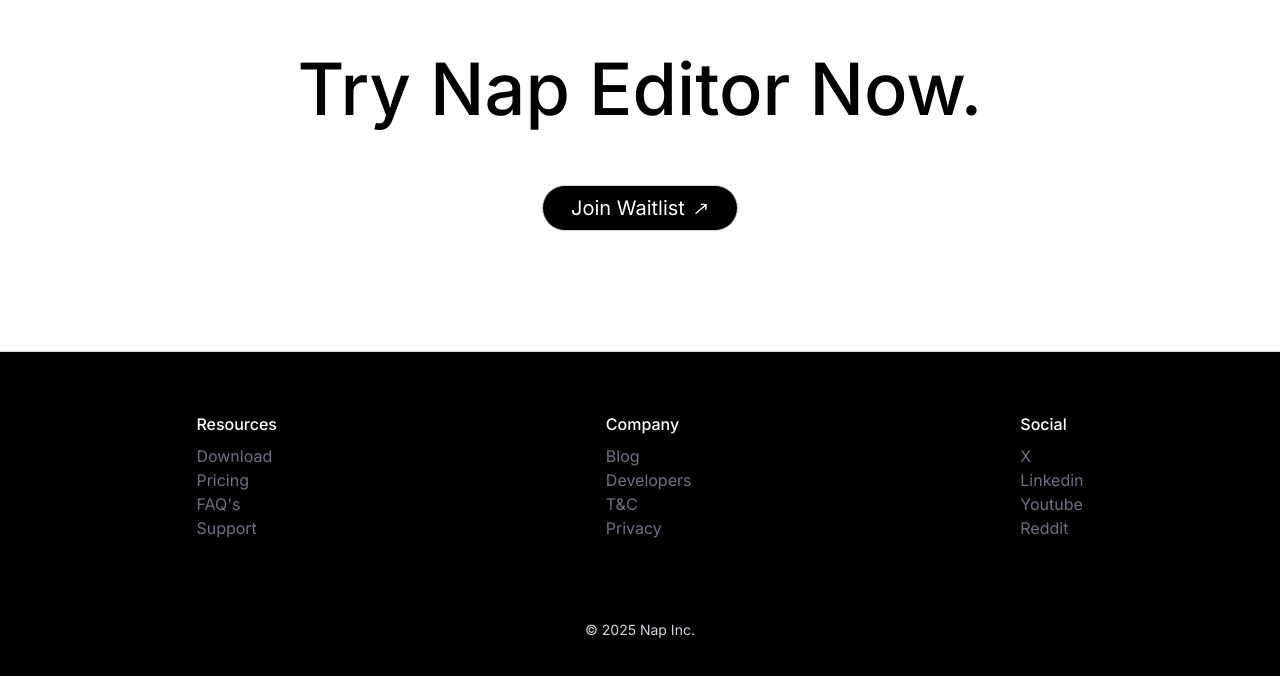
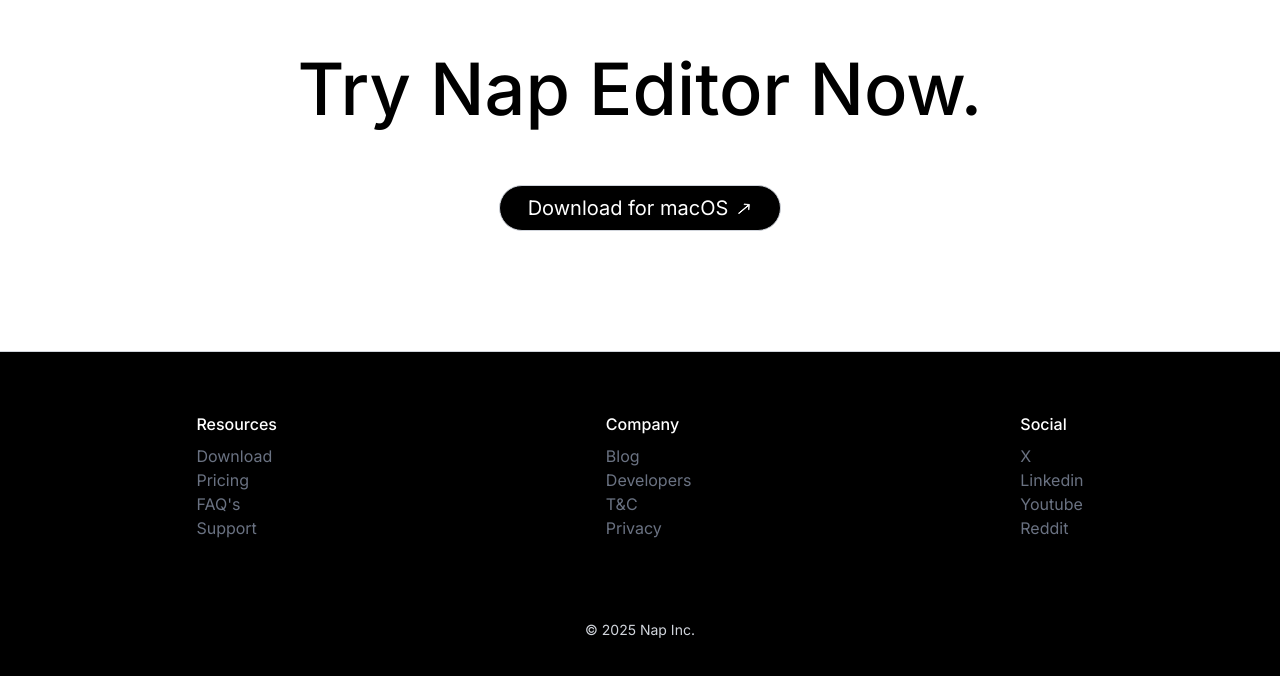
Before and after one commit to farzeenilyaszargar/nap-ide, a Next.js app: page /pricing in a window 1280 px wide. Shown: the part 871-1547 px from the top of the page. Built offline with nearby package versions, Linux system fonts and the light colour scheme; no server answers.

Commit message:
Limit website download CTA/page to macOS release link

```diff
--- a/app/(other pages)/download/page.tsx
+++ b/app/(other pages)/download/page.tsx
@@ -3,6 +3,8 @@ import Header from "@/components/header";
 import Image from "next/image";
 
 export default function DownloadPage() {
+  const macReleasesUrl = "https://github.com/aaravbangsmetal/xMetallic/releases/latest";
+
   return (
     <div className="min-h-screen">
       <Header />
@@ -10,46 +12,23 @@ export default function DownloadPage() {
         <div className="text-center mb-12">
           <h1 className="text-5xl font-bold text-black mb-6">Download Nap Editor</h1>
           <p className="text-xl text-gray-500 max-w-2xl mx-auto">
-            Experience the future of code editing on your preferred platform. Fast, lightweight, and powerful.
+            macOS download is available right now for testing. Windows and Linux builds will be added next.
           </p>
         </div>
 
-        <div className="grid md:grid-cols-3 gap-8 w-full max-w-4xl">
+        <div className="w-full max-w-2xl">
           <div className="bg-gray-50 p-8 rounded-2xl border border-gray-200 flex flex-col items-center text-center hover:border-gray-400 transition-all">
             <Image src="/apple-icon.png" alt="macOS" width={64} height={64} className="mb-6 invert rounded-xl" />
             <h3 className="text-2xl font-bold mb-2 text-black">macOS</h3>
             <p className="text-gray-500 mb-8">macOS 11.0 or later</p>
-            <div className="space-y-3 w-full">
-              <button className="w-full bg-black text-white py-3 rounded-lg font-medium hover:bg-gray-800 transition-colors">
-                Download for Intel
-              </button>
-              <button className="w-full bg-gray-200 text-black py-3 rounded-lg font-medium hover:bg-gray-300 transition-colors">
-                Download for Apple Silicon
-              </button>
-            </div>
-          </div>
-
-          <div className="bg-gray-50 p-8 rounded-2xl border border-gray-200 flex flex-col items-center text-center hover:border-gray-400 transition-all">
-            <Image src="/windows-icon.png" alt="Windows" width={64} height={64} className="mb-6 invert rounded-xl" />
-            <h3 className="text-2xl font-bold mb-2 text-black">Windows</h3>
-            <p className="text-gray-500 mb-8">Windows 10/11 (64-bit)</p>
-            <button className="w-full bg-black text-white py-3 rounded-lg font-medium hover:bg-gray-800 transition-colors mt-auto">
-              Download for Windows
-            </button>
-          </div>
-
-          <div className="bg-gray-50 p-8 rounded-2xl border border-gray-200 flex flex-col items-center text-center hover:border-gray-400 transition-all">
-            <Image src="/linux-icon.png" alt="Linux" width={64} height={64} className="mb-6 invert rounded-xl" />
-            <h3 className="text-2xl font-bold mb-2 text-black">Linux</h3>
-            <p className="text-gray-500 mb-8">Debian, Ubuntu, Fedora</p>
-            <div className="space-y-3 w-full mt-auto">
-              <button className="w-full bg-black text-white py-3 rounded-lg font-medium hover:bg-gray-800 transition-colors">
-                Download .deb
-              </button>
-              <button className="w-full bg-gray-200 text-black py-3 rounded-lg font-medium hover:bg-gray-300 transition-colors">
-                Download .rpm
-              </button>
-            </div>
+            <a
+              href={macReleasesUrl}
+              target="_blank"
+              rel="noopener noreferrer"
+              className="w-full bg-black text-white py-3 rounded-lg font-medium hover:bg-gray-800 transition-colors inline-flex items-center justify-center"
+            >
+              Download for macOS
+            </a>
           </div>
         </div>
       </div>
--- a/components/customDownload.tsx
+++ b/components/customDownload.tsx
@@ -1,34 +1,25 @@
 "use client";
-import { useEffect, useState } from "react";
 import Image from "next/image";
 import Link from "next/link";
 
-
 export default function DownloadButton() {
-  const [os, setOS] = useState("");
-
-  useEffect(() => {
-    const ua = navigator.userAgent.toLowerCase();
-
-    if (ua.includes("mac os") || ua.includes("macintosh")) setOS("mac");
-    else if (ua.includes("windows")) setOS("windows");
-    else if (ua.includes("linux")) setOS("linux");
-  }, []);
-
-  if (!os) return null;
+  const MAC_RELEASES_URL = "https://github.com/aaravbangsmetal/xMetallic/releases/latest";
 
   return (
-    // <Link
-    //   href={os === "mac" ? "/downloads/app.dmg" : os === "windows" ? "/downloads/app.exe" : "/downloads/app.deb"}
-    //   className="border border-gray-300 sm:flex justify-center items-center gap-1 bg-black text-white px-5 py-2 rounded-full text-xl hidden hover:bg-gray-800 transition">
-    //   Download for {os === "mac" ? "macOS" : os.charAt(0).toUpperCase() + os.slice(1)}
-    //   <Image src={"/download.png"} width={20} height={20} alt='download' />
-    // </Link>
-    <Link href="/waitlist"
-      className="border border-gray-300 sm:flex justify-center items-center gap-1 bg-black text-white px-7 py-2 rounded-full text-xl hidden hover:bg-gray-800 transition">
-
-      Join Waitlist
-      <Image src={"/right-arrow.png"} width={16} height={16} alt='download' className="invert mt-0.5 ml-1 rotate-320" />
+    <Link
+      href={MAC_RELEASES_URL}
+      target="_blank"
+      rel="noopener noreferrer"
+      className="border border-gray-300 sm:flex justify-center items-center gap-1 bg-black text-white px-7 py-2 rounded-full text-xl hidden hover:bg-gray-800 transition"
+    >
+      Download for macOS
+      <Image
+        src="/right-arrow.png"
+        width={16}
+        height={16}
+        alt="download"
+        className="invert mt-0.5 ml-1 rotate-320"
+      />
     </Link>
   );
 }
```
